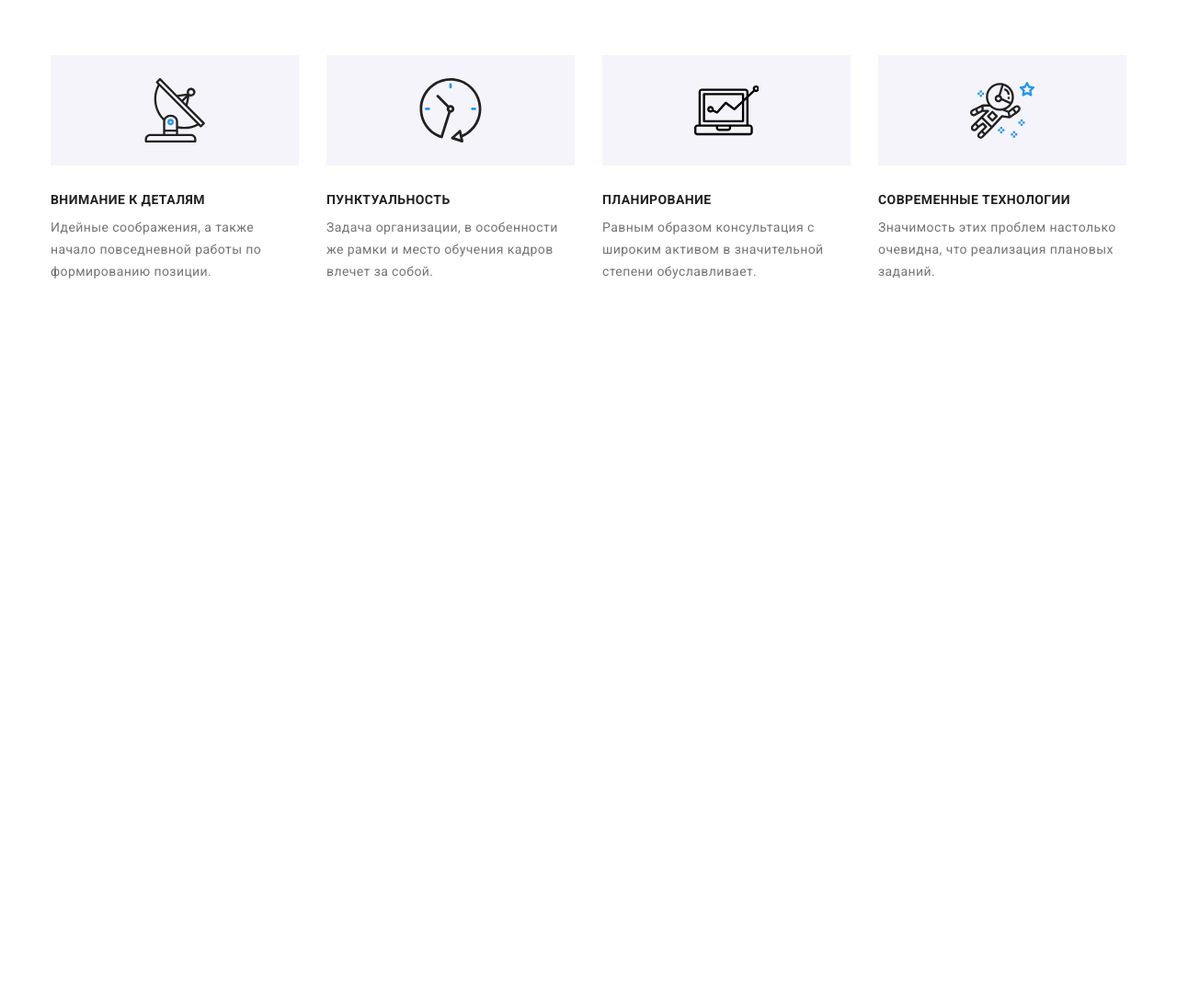
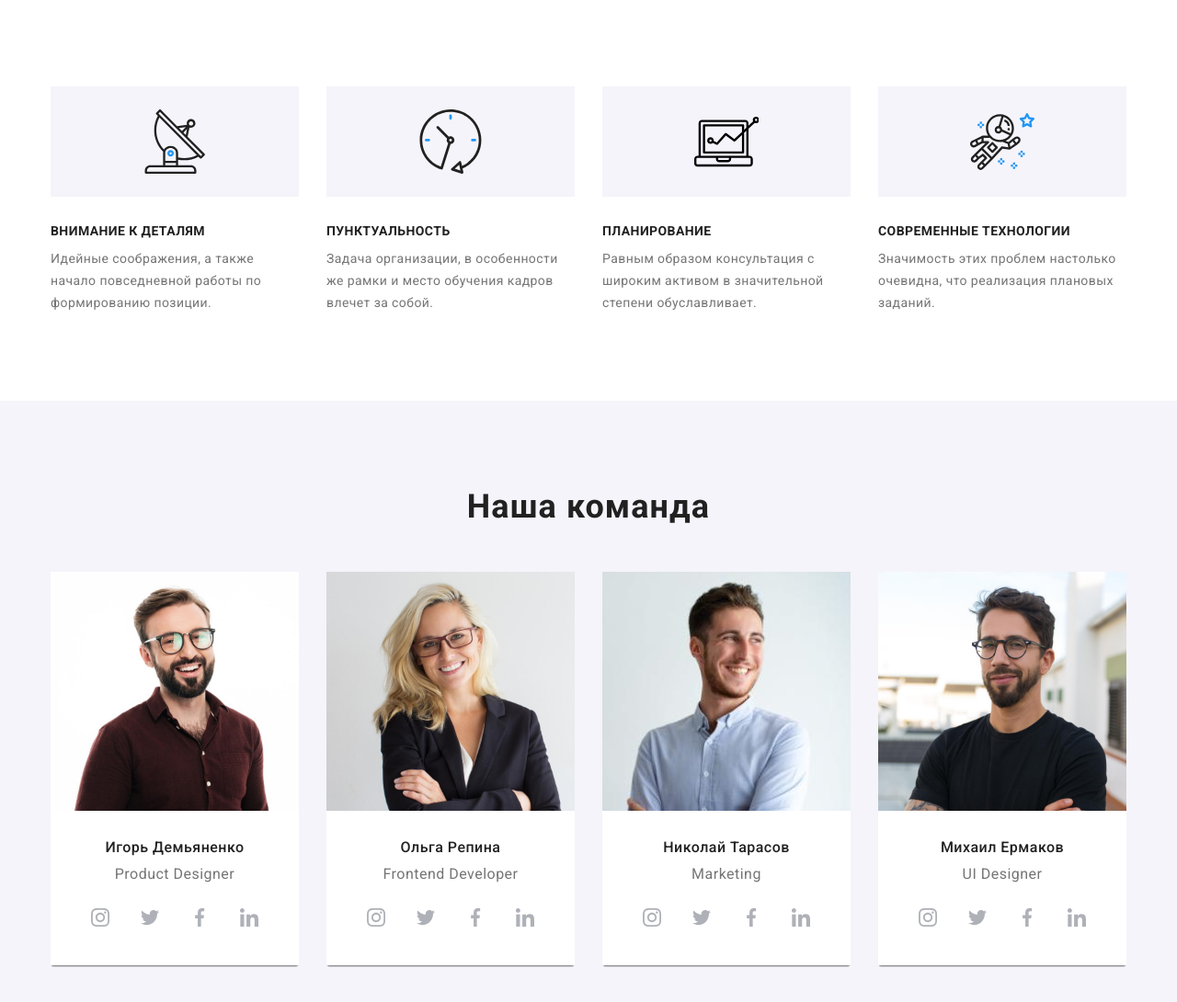
Before and after one commit to Maryna-Horb/goit-markup-hw-08, a plain HTML site: page index.html in a window 1280 px wide. Shown: the whole page at 92% size. Before the commit the page ends 800 px from the top, so only its background shows below. Drawn offline with nearby package versions, Linux system fonts and the light colour scheme.

Commit message:
our-team

```diff
--- a/index.html
+++ b/index.html
@@ -123,7 +123,7 @@
                     </ul>
                 </div>
             </section> -->
-            <!-- <section class="our-team section">
+            <section class="our-team section">
                 <div class=" container container-our-team">
                     <h2 class="our-team__title">Наша команда</h2>
                     <ul class="our-team-list">
@@ -206,7 +206,7 @@
                             <a href=""><img src="./images/команда/img3.jpg" alt="маркетолог" width="270" height="260"></a>
                             <div class="our-team-list__manager-card">
                                 <h3 class="our-team-list__text">Николай Тарасов</h3>
-                                <p lang="en" class="our-team-list__subtext">Marketingr</p>
+                                <p lang="en" class="our-team-list__subtext">Marketing</p>
                                 <ul class="list our-team-list__manager-card-list manager-card-list">
                                     <li class="manager-card-list__item">
                                         <a href="" class="manager-card-list__link">
@@ -278,7 +278,7 @@
                         </li>
                     </ul>
                 </div>
-            </section>     -->
+            </section>
             <!-- <section class="regular-customers section">
                 <div class="container container-regular-customers">
                     <h2 class="regular-customers__title">Постоянные клиенты</h2>
--- a/sass/base/_common.scss
+++ b/sass/base/_common.scss
@@ -19,3 +19,8 @@ body {
 .link {
   text-decoration: none;
 }
+img {
+  display: block;
+  width: 100%;
+  height: auto;
+}
--- a/sass/components/_section.scss
+++ b/sass/components/_section.scss
@@ -2,6 +2,8 @@
   margin: 0 auto;
   padding-top: 60px;
   padding-bottom: 60px;
-  // padding-top: 94px;
-  // padding-bottom: 94px;
+  @media screen and (min-width: 1200px) {
+    padding-top: 94px;
+    padding-bottom: 94px;
+  }
 }
--- a/sass/layout/_about.scss
+++ b/sass/layout/_about.scss
@@ -30,9 +30,7 @@
   @include font(14px, 700, 1.14, 0.03em);
   text-transform: uppercase;
   color: var(--grey-color);
-  @media screen and (min-width: 480px) {
-    text-align: center;
-  }
+  text-align: center;
   @media screen and (min-width: 768px) {
     text-align: start;
   }
--- a/sass/layout/_our-team.scss
+++ b/sass/layout/_our-team.scss
@@ -1,28 +1,40 @@
-
 .our-team {
   background-color: var(--second-white-color);
 }
 
 .our-team__title {
   margin: 0 auto;
-  @include font(36px, 700, 1.17, 0.03em);
+  @include font(28px, 700, 1.18, 0.03em);
   align-items: center;
   text-align: center;
-  margin-bottom: 50px;
+  margin-bottom: 30px;
   color: var(--grey-color);
+  @media screen and (min-width: 1200px) {
+    margin-bottom: 50px;
+    @include font(36px, 700, 1.17, 0.03em);
+  }
 }
 .our-team-list {
   padding: 0px;
-  display: flex;
-  flex-direction: row;
+  margin-bottom: -30px;
+  @media screen and (min-width: 768px) {
+    display: flex;
+    flex-wrap: wrap;
+    margin-left: -30px;
+  }
 }
 .our-team-list__item {
-  margin-right: 30px;
+  margin-bottom: 30px;
   border-radius: 4px;
   box-shadow: 0px 2px rgba(0, 0, 0, 0.2), 0px 1px rgba(0, 0, 0, 0.14),
     0px 1px rgba(0, 0, 0, 0.12);
-  &:nth-child(4n) {
-    margin-right: 0px;
+  max-width: 100%;
+  @media screen and (min-width: 768px) {
+    width: calc(100% / 2 - 30px);
+    margin-left: 30px;
+  }
+  @media screen and (min-width: 1200px) {
+    width: calc(100% / 4 - 30px);
   }
 }
 
```
Also changed, not shown: css/main.css, css/main.min.css, 2 other files.
